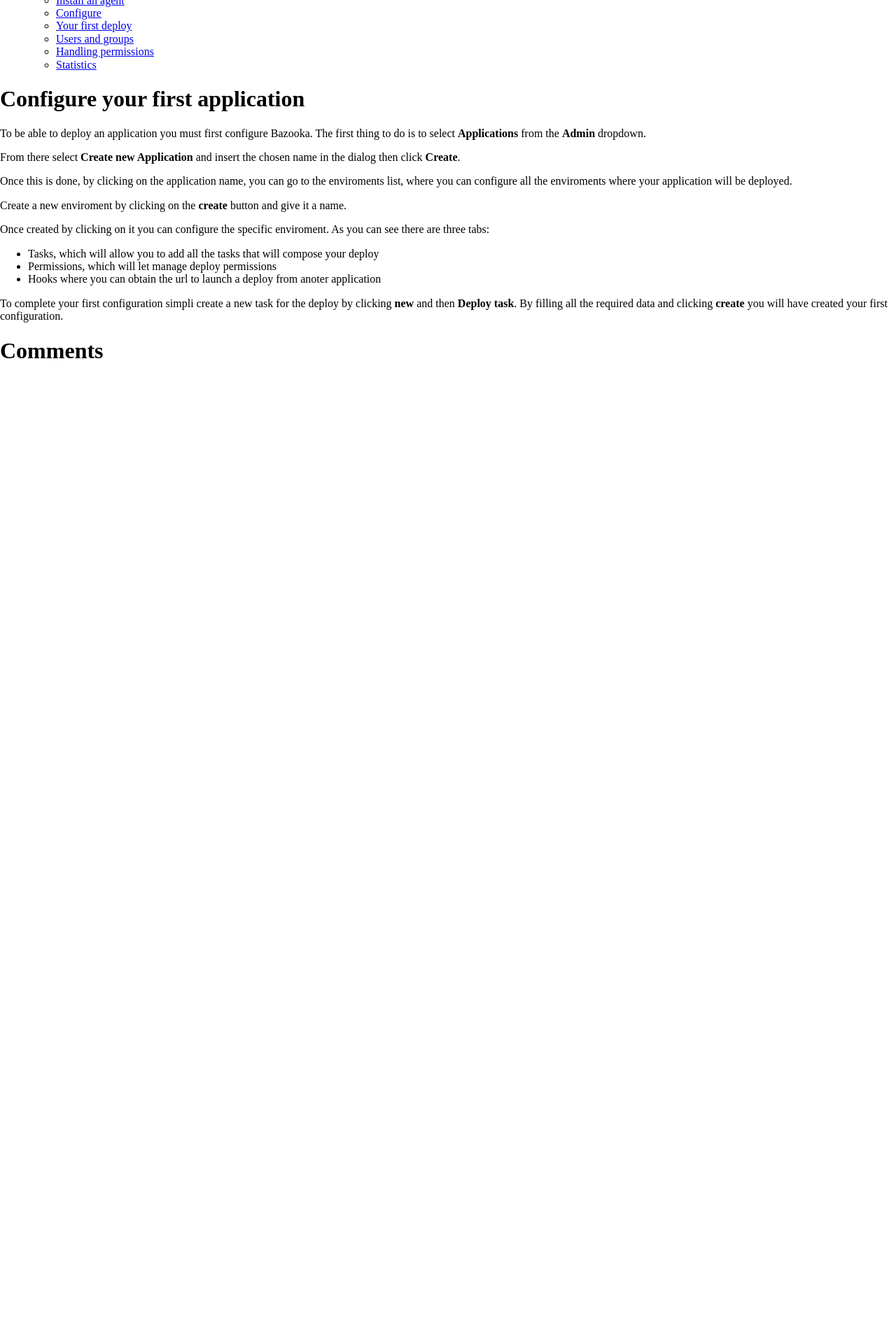
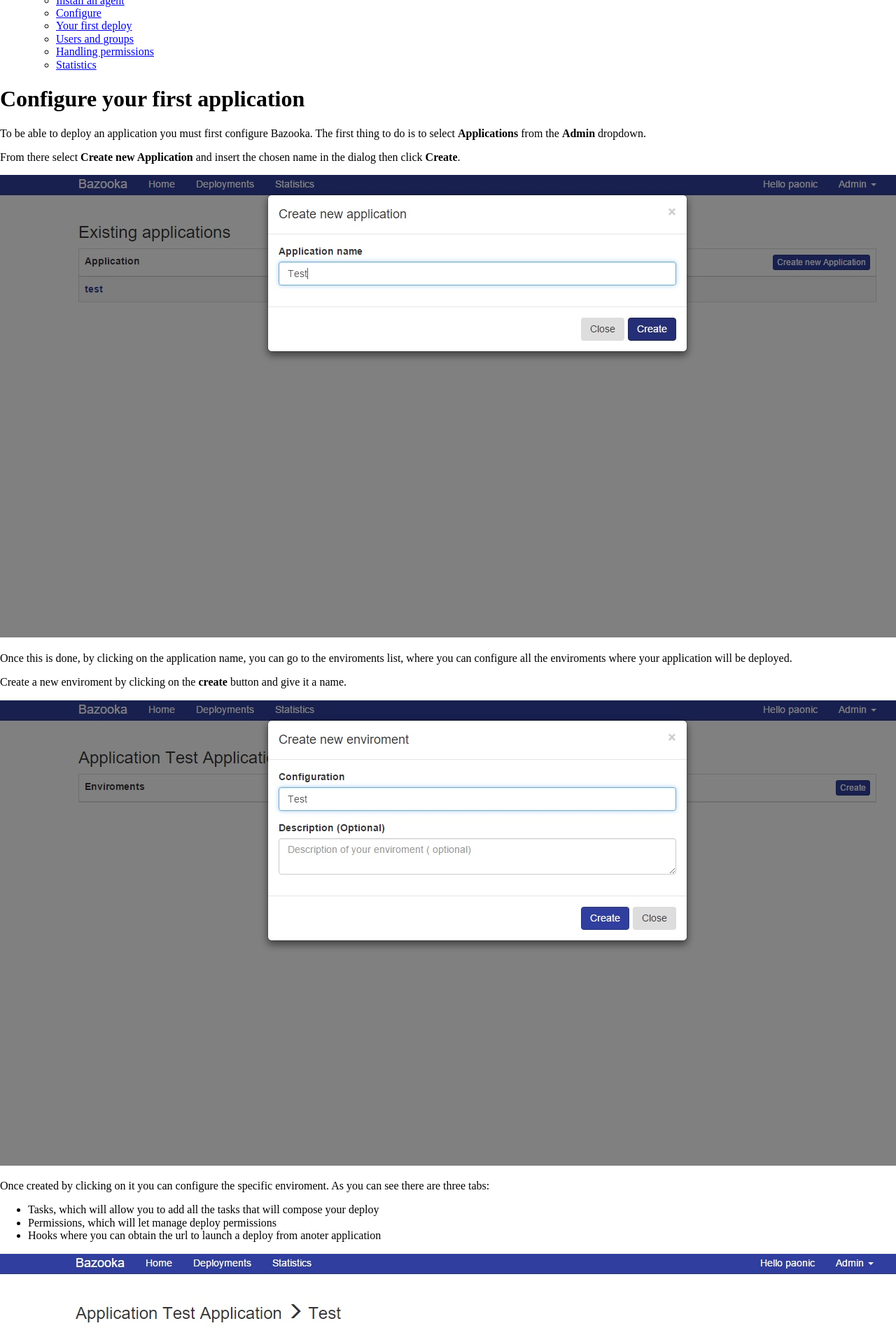
Before and after one commit to BazookaDeploy/Bazooka, a Jekyll site: the page built from web-configure.md, in a window 1280 px wide. Shown: the part 470-2368 px from the top of the page at 70% size. Built offline with Jekyll 4.4.1, drawn with Linux system fonts in a browser that asks for light colours; nearby versions of some CDN libraries; library files that are not in the unit come from our copies; Markdown is read by kramdown in place of the engine named in the settings; comment, search, counter and statistics services are not loaded; before the commit the page ends 1011 px from its top, so only the background shows below that.

Commit message:
Update web-configure.md

```diff
--- a/web-configure.md
+++ b/web-configure.md
@@ -8,9 +8,13 @@ To be able to deploy an application you must first configure Bazooka. The first
 
 From there select **Create new Application** and insert the chosen name in the dialog then click **Create**.
 
+![](/images/createapplication.jpg)
+
 Once this is done, by clicking on the application name, you can go to the enviroments list, where you can configure all the enviroments where your application will be deployed.
 
 Create a new enviroment by clicking on the **create** button and give it a name.
+
+![](/images/createenviroment.jpg)
 
 Once created by clicking on it you can configure the specific enviroment. As you can see there are three tabs:
 
@@ -18,4 +22,8 @@ Once created by clicking on it you can configure the specific enviroment. As you
 - Permissions, which will let manage deploy permissions
 - Hooks where you can obtain the url to launch a deploy from anoter application
 
+![](/images/enviromentconfig.jpg)
+
 To complete your first configuration simpli create a new task for the deploy by clicking **new** and then **Deploy task**. By filling all the required data and clicking **create** you will have created your first configuration.
+
+![](/images/createdeploytask.jpg)
```
